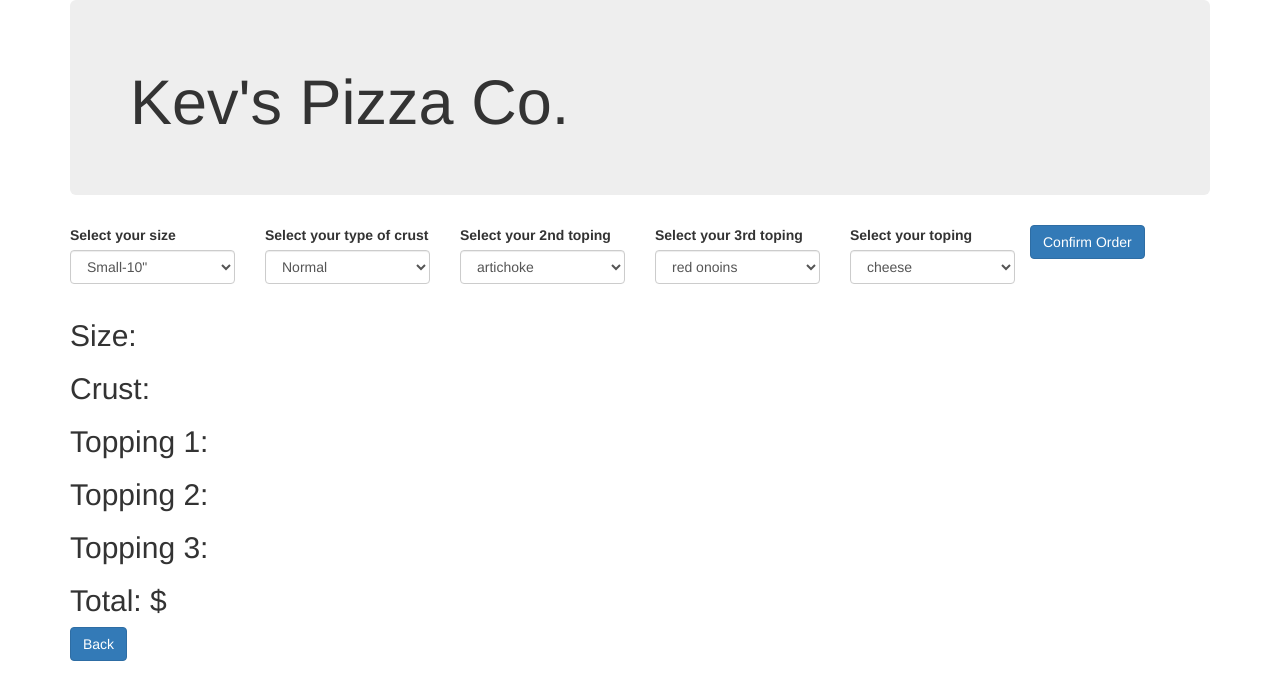
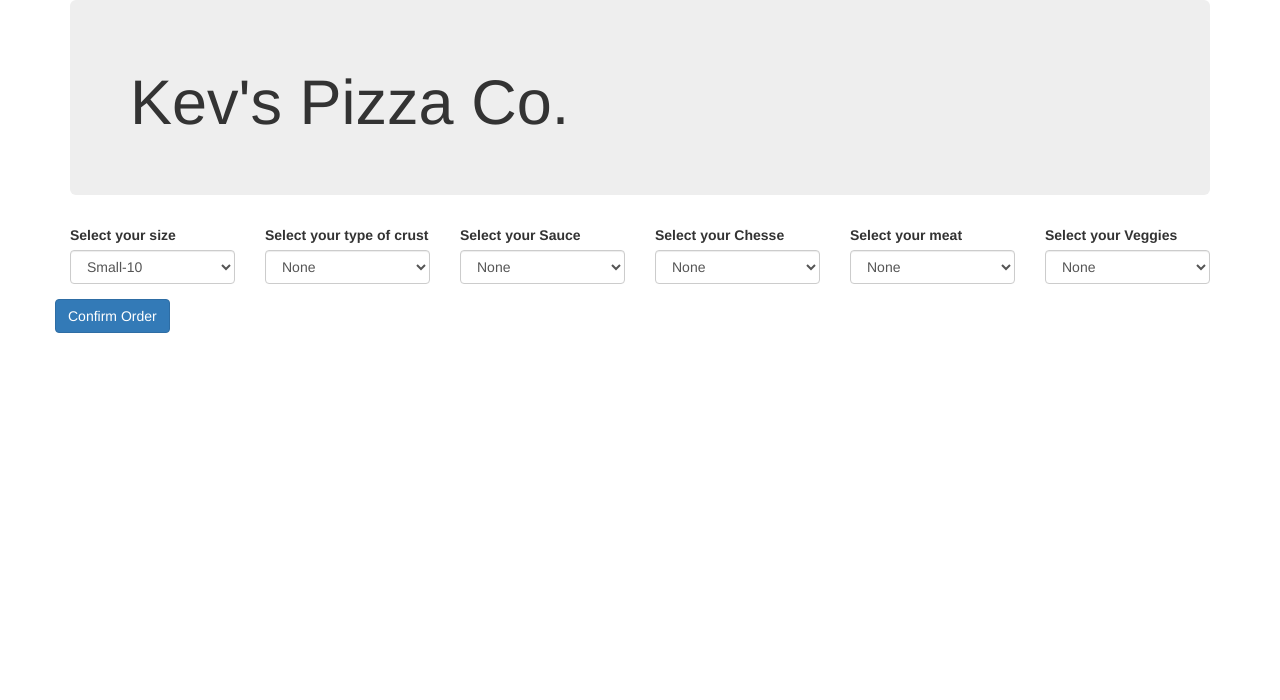
Before and after one commit to kftwotwo/pizza-order-test, a plain HTML site: page index.html in a window 1280 px wide. Drawn offline with Linux system fonts and the light colour scheme.

Commit message:
add sauce option and cheese option

```diff
--- a/css/styles.css
+++ b/css/styles.css
@@ -1,4 +1,4 @@
-/*#recipt {
+#recipt {
   display: none;
 
-}*/
+}
--- a/index.html
+++ b/index.html
@@ -18,10 +18,10 @@
             <div class="form-group">
               <label>Select your size</label>
               <select class="form-control" id="size">
-                <option id="pSmall">Small-10"</option>
-                <option id="pMed">Medium-15"</option>
-                <option id="plarge">Large-18"</option>
-                <option id="pxlarge">X-Large-20"</option>
+                <option>Small-10</option>
+                <option>Medium-15</option>
+                <option id="large">Large-18</option>
+                <option id="pxlarge">X-Large-20</option>
               </select>
             </div>
           </div>
@@ -29,51 +29,78 @@
             <div class="form-group">
               <label>Select your type of crust</label>
               <select class="form-control" id="crust">
-                <option id="normal">Normal</option>
-                <option id="thin">Thin</option>
-                <option id="stuffed">Stuffed Chesse </option>
-                <option id="pretzel">Pretzel</option>
+                <option>None</option>
+                <option>Normal</option>
+                <option>Thin</option>
+                <option>Stuffed Chesse </option>
+                <option>Pretzel</option>
+              </select>
+            </div>
+          </div>
+
+          <div class="col-md-2">
+            <div class="form-group">
+              <label>Select your Sauce</label>
+              <select class="form-control" id="sauce">
+                <option>None</option>
+                <option>Tomato Paste</option>
+                <option>Garlic Basil Ailoli</option>
+                <option>Spicy Tomato</option>
+                <option>Somked White Cheedar Alfredo</option>
+              </select>
+            </div>
+          </div>
+
+          <div class="col-md-2">
+            <div class="form-group">
+              <label>Select your Chesse</label>
+              <select class="form-control" id="cheese">
+                <option>None</option>
+                <option>American</option>
+                <option>Swiss</option>
+                <option>Cheddar</option>
+                <option>Smoked Cheddar</option>
+                <option>Provolone</option>
               </select>
             </div>
           </div>
           <div class="col-md-2">
             <div class="form-group">
-              <label>Select your 2nd toping</label>
-              <select class="form-control" id="top">
-                <option id="cheese">artichoke</option>
-                <option id="peper">anchovy</option>
-                <option id="bacon">garlic</option>
+              <label>Select your meat</label>
+              <select class="form-control" id="meat">
+                <option>None</option>
+                <option>Ground Beef</option>
+                <option>Smoked Apple Wood Bacon</option>
+                <option>Sausage</option>
+                <option>Peperoni</option>
+                <option>Candian Bacon</option>
               </select>
             </div>
           </div>
+
           <div class="col-md-2">
             <div class="form-group">
-              <label>Select your 3rd toping</label>
-              <select class="form-control" id="top1">
-                <option id="cheese">red onoins</option>
-                <option id="peper">bell peppers</option>
-                <option id="pine">Pineapple</option>
+              <label>Select your Veggies</label>
+              <select class="form-control" id="veggie">\
+                <option>None</option>
+                <option>Lettece</option>
+                <option>Oinoin</option>
+                <option>Hummus</option>
+                <option>Bell Peppers</option>
               </select>
             </div>
           </div>
-          <div class="col-md-2">
-            <div class="form-group">
-              <label>Select your toping</label>
-              <select class="form-control" id="top2">
-                <option id="cheese">cheese</option>
-                <option id="peper">peperioni</option>
-                <option id="bacon">bacon</option>
-              </select>
-            </div>
-          </div>
+
+
           <button type="submit" class="btn btn-primary">Confirm Order</button>
         </form>
         <div class="col-md-5" id="recipt">
           <h2><span id="selectedSize">Size:  </span></h2>
           <h2><span id="selectedCrust">Crust:  </span></h2>
-          <h2><span id="selectedTop">Topping 1:  </span></h2>
-          <h2><span id="selectedTop1">Topping 2:  </span></h2>
-          <h2><span id="selectedTop2">Topping 3:  </span></h2>
+          <h2><span id="selectedSauce">Sauce:  </span></h2>
+          <h2><span id="selectedCheese">Cheese:  </span></h2>
+          <h2><span id="selectedMeat">Meat:  </span></h2>
+          <h2><span id="selectedveggie">Veggies:  </span></h2>
           <h2><span id="selectedPrice">Total: $</span></h2>
           <input type="button" value="Back" class="btn btn-primary"onClick="window.location.reload()"><!--refresh page to go back -->
         </div>
--- a/js/scripts.js
+++ b/js/scripts.js
@@ -1,11 +1,12 @@
-var bigSize = ["Large", "X-Large"];
+var bigSize = ["Large-18", "X-Large-20"];
 var crust = ["Stuffed cheese", "Pretzel"];
-function Pizza(pSize, crust, topping, top1, top2, price) {
+function Pizza(pSize, crust, sauce, cheese, meat, veggie, price) {
   this.pSize = pSize;
   this.crust = crust;
-  this.topping = topping;
-  this.top1 = top1;
-  this.top2 =top2;
+  this.sauce = sauce;
+  this.cheese = cheese;
+  this.meat = meat;
+  this.veggie =veggie;
   this.price = 20;
 }
 Pizza.prototype.addToPrice = function () {
@@ -21,18 +22,20 @@ $(document).ready(function() {
     event.preventDefault();
     var pSize = $("#size").val();
     var crust = $("#crust").val();
-    var top = $("#top").val();
-    var top1 = $("#top1").val();
-    var top2 = $("#top2").val();
+    var sauce = $("#sauce").val();
+    var cheese = $("#cheese").val();
+    var meat = $("#meat").val();
+    var veggie = $("#veggie").val();
     var price = 20;
-    var newPizza = new Pizza(pSize, crust, top, top1, top2, price);
+    var newPizza = new Pizza(pSize, crust, sauce, cheese, meat, veggie, price);
     newPizza.addToPrice();
 
     $("#selectedSize").append(newPizza.pSize);
     $("#selectedCrust").append(newPizza.crust);
-    $("#selectedTop").append(newPizza.topping);
-    $("#selectedTop1").append(newPizza.top1);
-    $("#selectedTop2").append(newPizza.top2);
+    $("#selectedSauce").append(newPizza.sauce);
+    $("#selectedCheese").append(newPizza.cheese);
+    $("#selectedMeat").append(newPizza.meat);
+    $("#selectedveggie").append(newPizza.veggie);
     $("#selectedPrice").append(newPizza.price);
 
     $("#inputForm").hide();
```
